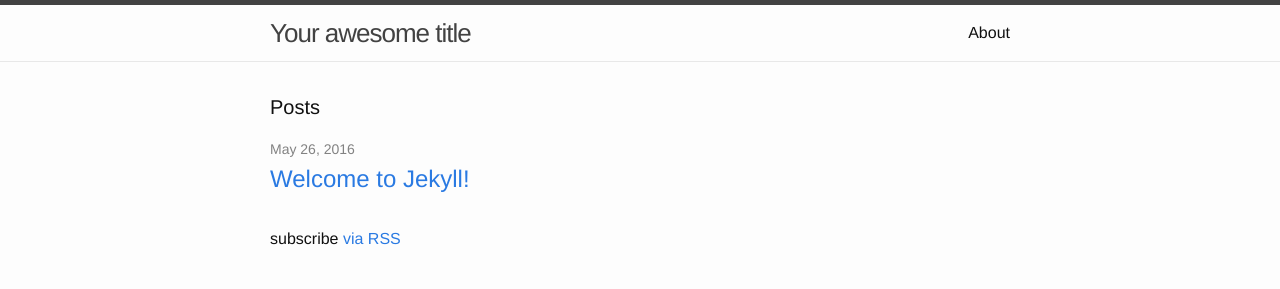
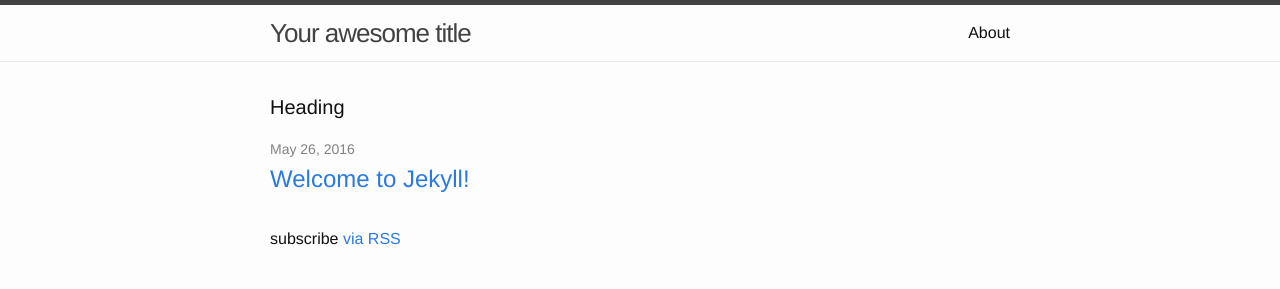
Before and after one commit to Vyas9296/Vyas9296.github.io, a Jekyll site: the page built from index.html, in a window 1280 px wide. Shown: the top 289 px of the page. Built offline with Jekyll 4.4.1, drawn with Linux system fonts in a browser that asks for light colours.

Commit message:
Update index.html

```diff
--- a/index.html
+++ b/index.html
@@ -4,7 +4,7 @@
 
 <div class="home">
 
-  <h1 class="page-heading">Posts</h1>
+  <h1 class="page-heading">Heading</h1>
 
   <ul class="post-list">
     {% for post in site.posts %}
```
